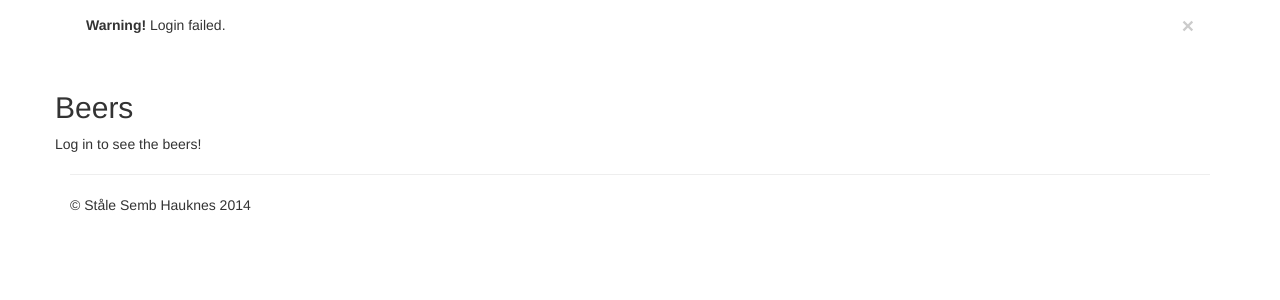
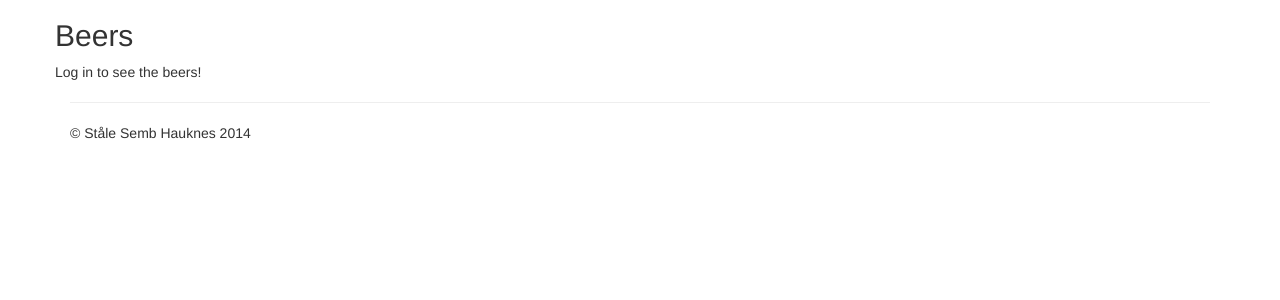
Before and after one commit to LaStrada/BeerTasting, a Django app: page / in a window 1280 px wide. Shown: the part 51-351 px from the top of the page. Run offline with Django 3.2, Linux system fonts and the light colour scheme; parts of the project's set-up code (start-up, migrations or seed data) failed here and were passed over; some libraries are stand-ins or nearby versions.

Commit message:
Minor changes to index files

```diff
--- a/BeerTasting/templates/index.html
+++ b/BeerTasting/templates/index.html
@@ -3,9 +3,6 @@
 {% load beertasting_extra %}
 
 {% block content %}
-	{% if login_failed %}
-		{% include 'alerts/login_failed.html' %}
-	{% else %}
 	<div class="row">
 		<div class=".col-lg-12">
 			<h2>Beers</h2>
@@ -37,5 +34,4 @@
 			</table>
 		</div>
 	</div>
-	{% endif %}
 {% endblock %}
--- a/BeerTasting/templates/index_not_logged_in.html
+++ b/BeerTasting/templates/index_not_logged_in.html
@@ -3,7 +3,9 @@
 {% load beertasting_extra %}
 
 {% block content %}
-	{% include 'alerts/login_failed.html' %}
+	{% if login_failed %}
+		{% include 'alerts/login_failed.html' %}
+	{% endif %}
 		<div class="row">
 			<div class=".col-lg-12">
 				<h2>Beers</h2>
--- a/Beers/views.py
+++ b/Beers/views.py
@@ -17,7 +17,7 @@ def index(request):
         setup = Setup.objects.get(pk=1)
 
         return render(request, 'index.html', {'beers':beers, 'ratings':ratings,
-                                              'login_failed':False, 'Finished':setup.Finished})
+                                              'Finished':setup.Finished})
 
     return render(request, 'index_not_logged_in.html')
 
```
Lines whose indentation alone changed are shown as unchanged.
